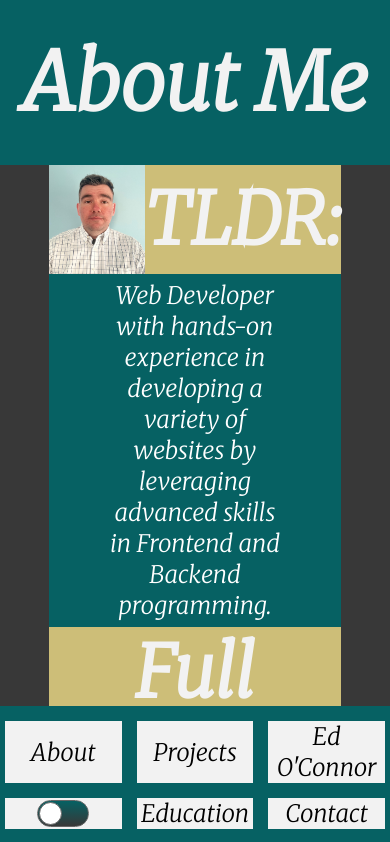
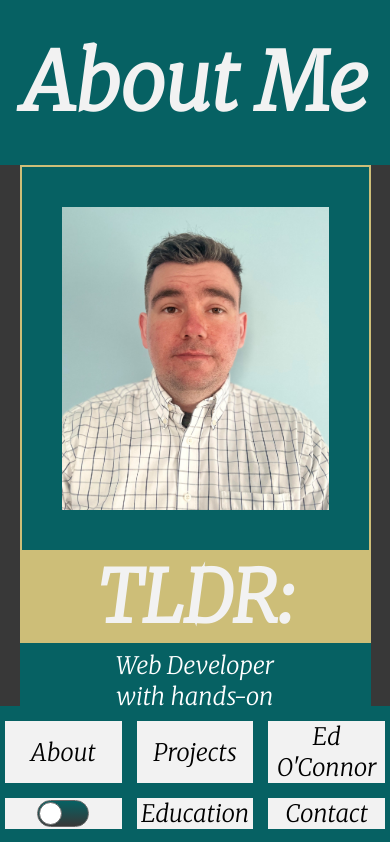
Before and after one commit to ejoc1103/portfolio, a Next.js app: page /about in a window 390 px wide. Shown: the top 842 px of the page. Built offline with nearby package versions, Linux system fonts and the light colour scheme.

Commit message:
Fixed some issues with about page picture scaling one phone screens

```diff
--- a/pages/about.js
+++ b/pages/about.js
@@ -25,21 +25,28 @@ const HeaderStyled = styled.div`
   width: 100%;
   padding: 2rem;
 `;
+const InfoContainerStyled = styled(motion.div)`
+  display: grid;
+  grid-template-columns: 1fr 2fr;
+  width: 90%;
+`;
 const PicContainerStyled = styled(motion.div)`
-  float: left;
   background-color: ${({ theme }) => theme.primaryColor};
+  @media (max-width: 500px) {
+    grid-column: span 2;
+    padding: 40px;
+    border: 2px solid ${({ theme }) => theme.thirdColor};
+  }
 `;
 const ProfileImageStyled = styled(Image)``;
-const InfoContainerStyled = styled(motion.div)`
-  display: grid;
-  width: 75%;
-  grid-template-columns: 1fr 2fr;
-`;
 const SubheadStyled = styled.div`
   display: grid;
   align-items: center;
   font-size: 3em;
   background-color: ${({ theme }) => theme.thirdColor};
+  @media (max-width: 500px) {
+    grid-column: span 2;
+  }
 `;
 const InfoStyled = styled.div`
   display: grid;
@@ -63,7 +70,7 @@ const InfoStyledTwo = styled(motion.div)`
 `;
 const FullStoryStyled = styled(motion.div)`
   display: grid;
-  width: 75%;
+  width: 90%;
   grid-template-columns: 1fr;
   padding-bottom: 50px;
 `;
```
